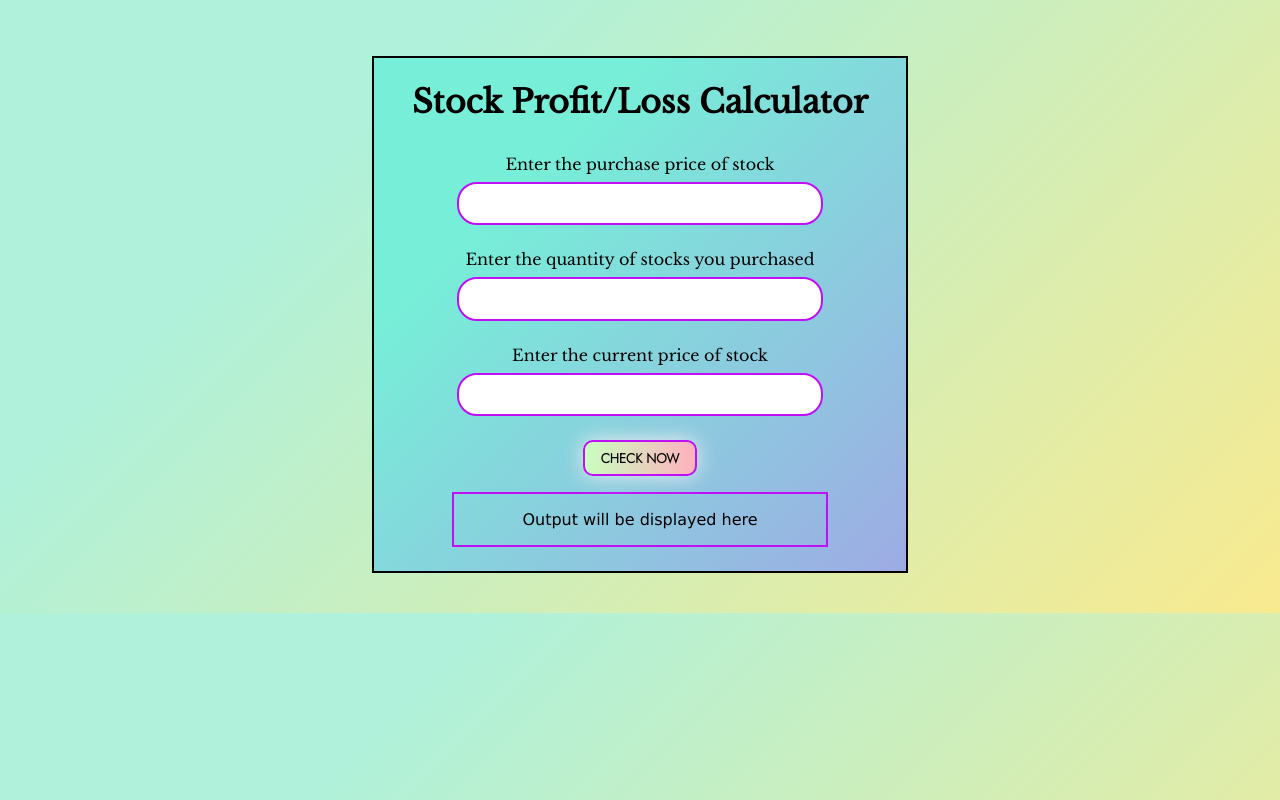
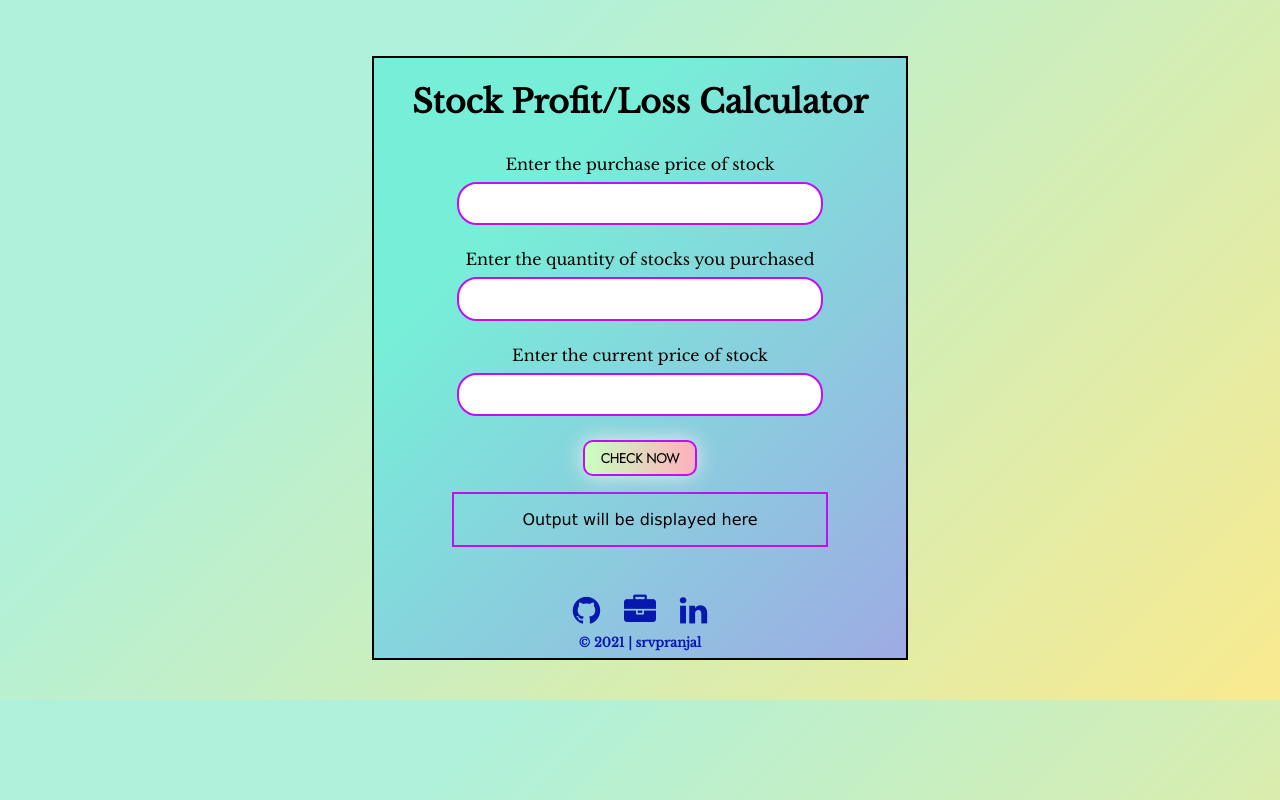
Before and after one commit to srv-pranjal/Stock-Returns-Calculator, a plain HTML site: page index.html in a window 1280 px wide. Drawn offline with nearby package versions, Linux system fonts and the light colour scheme.

Commit message:
update: added footer

```diff
--- a/index.html
+++ b/index.html
@@ -6,6 +6,10 @@
     <meta name="viewport" content="width=device-width, initial-scale=1.0" />
     <title>Stocks Return Calculator</title>
     <link rel="stylesheet" href="./style.css" />
+    <link
+      rel="stylesheet"
+      href="https://cdnjs.cloudflare.com/ajax/libs/font-awesome/4.7.0/css/font-awesome.min.css"
+    />
   </head>
   <body>
     <div class="container">
@@ -50,6 +54,18 @@
         width="80%"
         style="margin: 1rem auto; display: none"
       />
+      <footer>
+        <a href="https://github.com/srv-pranjal">
+          <i class="fa fa-2x fa-github"></i>
+        </a>
+        <a href="https://srvpranjal.netlify.app/">
+          <i class="fa fa-2x fa-briefcase"></i>
+        </a>
+        <a href="https://www.linkedin.com/in/pranjal-srivastava-5245381a9/">
+          <i class="fa fa-2x fa-linkedin"></i>
+        </a>
+        <p>© 2021 | srvpranjal</p>
+      </footer>
     </div>
     <script src="./script.js"></script>
   </body>
--- a/style.css
+++ b/style.css
@@ -10,8 +10,6 @@ a {
   text-decoration: none;
 }
 body {
-  background-color: #aecad6;
-  background-image: linear-gradient(315deg, #aecad6 0%, #b8d3fe 74%);
   font-family: "Libre Baskerville", serif;
   background-color: #f9ea8f;
   background-image: linear-gradient(315deg, #f9ea8f 0%, #aff1da 74%);
@@ -80,7 +78,6 @@ h1 {
   border: 2px solid #bf0ff5;
   padding: 1rem;
   font-family: Verdana, Geneva, Tahoma, sans-serif;
-  /* display: none; */
 }
 input::-webkit-outer-spin-button,
 input::-webkit-inner-spin-button {
@@ -93,11 +90,11 @@ footer {
 }
 footer i {
   margin: 0 0.6rem;
-  color: #0f86f5;
+  color: #0718af;
 }
 footer p {
   font-size: 0.8rem;
-  color: #0f86f5;
+  color: #0718af;
   margin-top: 0.5rem;
   font-weight: 600;
 }
```
